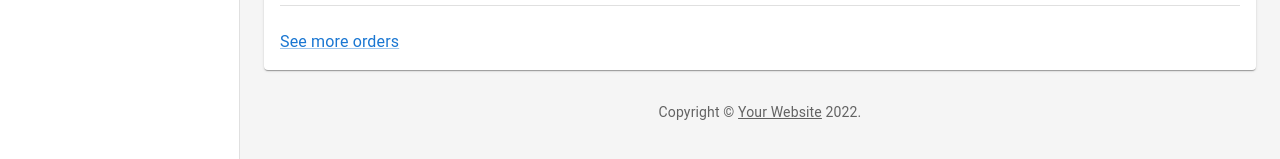
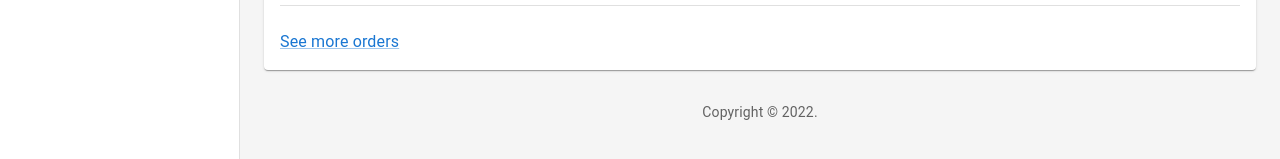
Before and after one commit to TheMankel/CMS, a React (Create React App) app in the folder client/: page /dashboard in a window 1280 px wide. Shown: the part 611-770 px from the top of the page. Built offline with nearby package versions, Linux system fonts and the light colour scheme.

Commit message:
Added copyright component

```diff
--- a/client/src/views/admin/Dashboard.js
+++ b/client/src/views/admin/Dashboard.js
@@ -20,23 +20,7 @@ import NotificationsIcon from '@mui/icons-material/Notifications';
 import { mainListItems, secondaryListItems } from './ListItems.js';
 import Deposits from './Deposits';
 import Orders from './Orders';
-
-function Copyright(props) {
-  return (
-    <Typography
-      variant='body2'
-      color='text.secondary'
-      align='center'
-      {...props}>
-      {'Copyright © '}
-      <Link color='inherit' href='https://mui.com/'>
-        Your Website
-      </Link>{' '}
-      {new Date().getFullYear()}
-      {'.'}
-    </Typography>
-  );
-}
+import Copyright from '../../components/Copyright.js/Copyright.js';
 
 const drawerWidth = 240;
 
```
